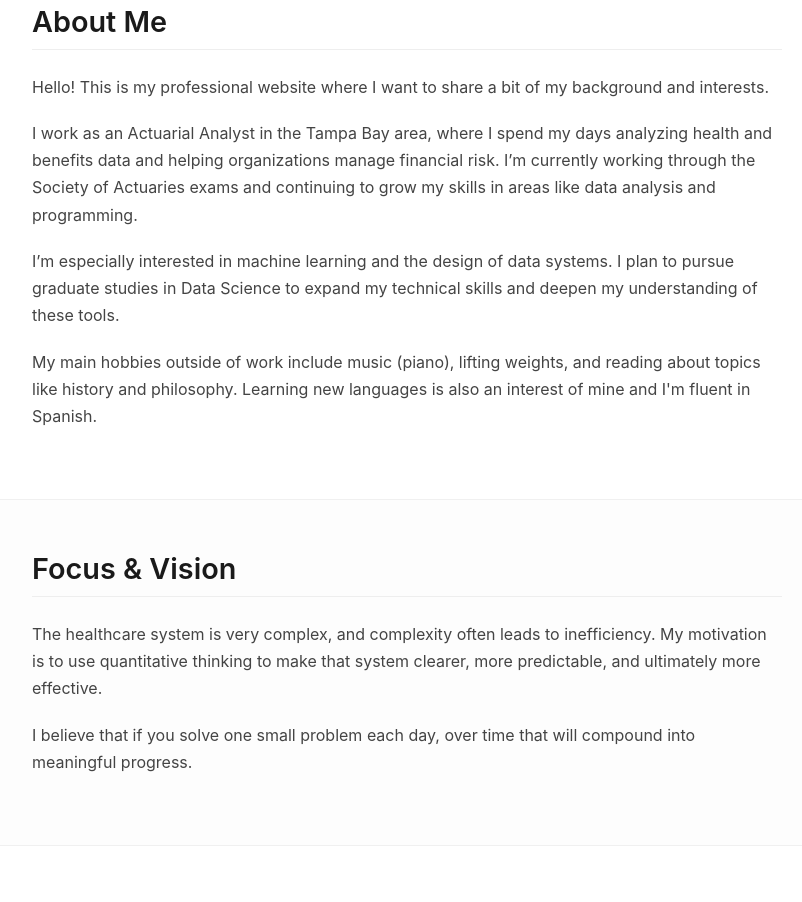
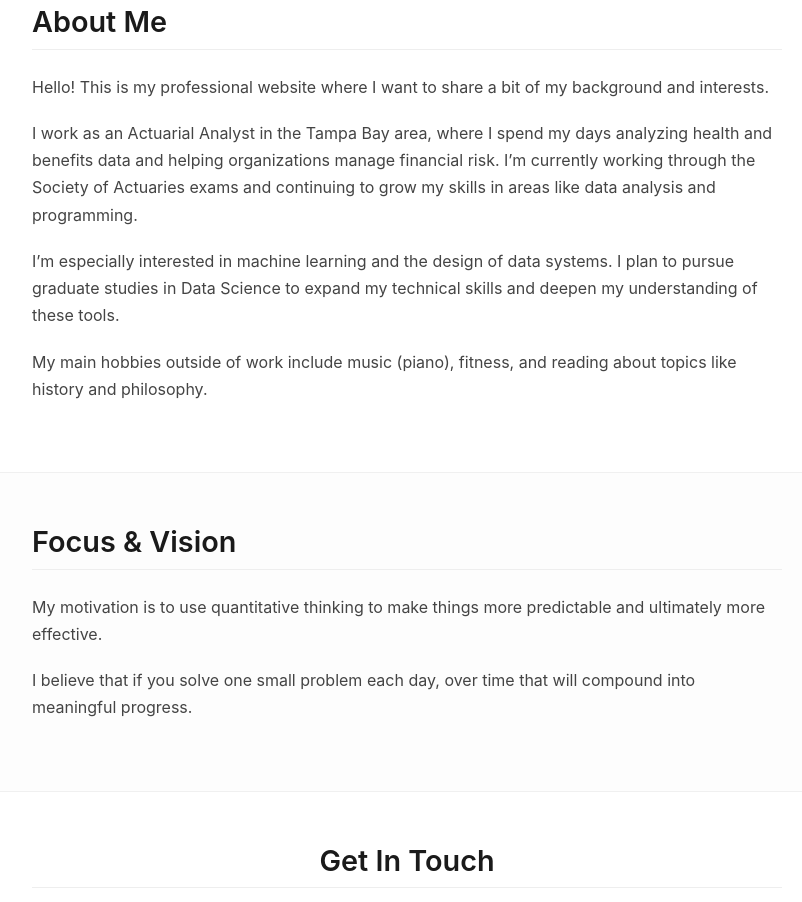
Before and after one commit to michaelnimmer/michaelnimmer.github.io, a plain HTML site: page index.html in a window 1280 px wide. Shown: the part 497-1399 px from the top of the page, without its empty margins (233-1035 px from the left). Drawn offline with Linux system fonts and the light colour scheme.

Commit message:
Minor changes

```diff
--- a/index.html
+++ b/index.html
@@ -300,7 +300,7 @@
                     I’m especially interested in machine learning and the design of data systems. I plan to pursue graduate studies in Data Science to expand my technical skills and deepen my understanding of these tools.
                 </p>
                 <p>
-                    My main hobbies outside of work include music (piano), lifting weights, and reading about topics like history and philosophy. Learning new languages is also an interest of mine and I'm fluent in Spanish.
+                    My main hobbies outside of work include music (piano), fitness, and reading about topics like history and philosophy.
                 </p>
             </div>
         </section>
@@ -309,7 +309,7 @@
             <div class="container">
                 <h2>Focus & Vision</h2>
                 <p>
-                    The healthcare system is very complex, and complexity often leads to inefficiency. My motivation is to use quantitative thinking to make that system clearer, more predictable, and ultimately more effective.
+                    My motivation is to use quantitative thinking to make things more predictable and ultimately more effective.
                 </p>
                 <p>
                     I believe that if you solve one small problem each day, over time that will compound into meaningful progress.
```
Also changed, not shown: 1 other file.
